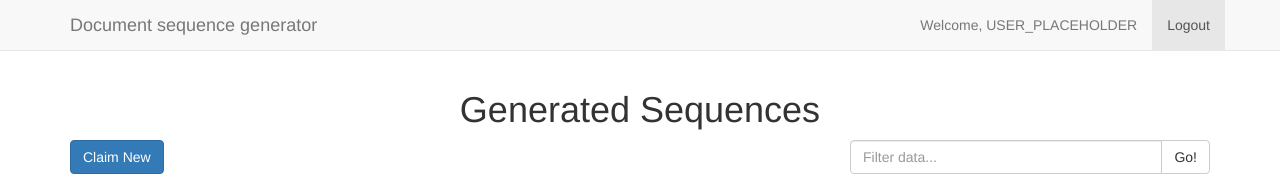
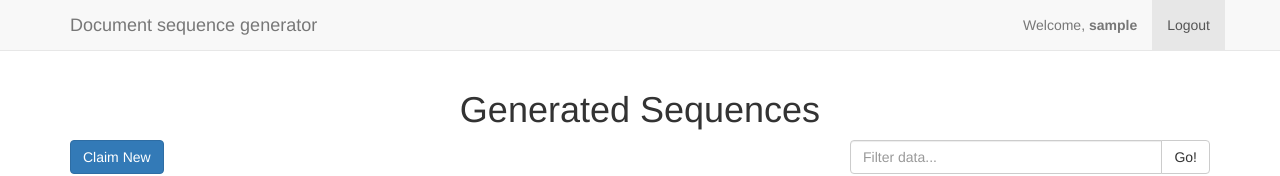
Before and after one commit to brama051/epic-frontend, an Angular app: page / in a window 1280 px wide. Shown: the top 176 px of the page. Built offline with nearby package versions, Linux system fonts and the light colour scheme; sample sign-in values are in the browser's storage.

Commit message:
Added username to the top bar

```diff
--- a/src/app/_services/authentication.service.ts
+++ b/src/app/_services/authentication.service.ts
@@ -24,6 +24,8 @@ export class AuthenticationService {
         localStorage.removeItem('loginMessage');
         if(message && message.status.indexOf("Error") == -1 && message.status.indexOf("Success: Login") > -1){
           localStorage.setItem('token', message.body);
+          localStorage.removeItem('loginMessage');
+          localStorage.setItem('username', username);
         }else{
           localStorage.setItem('loginMessage', message.body);
         }
@@ -47,6 +49,8 @@ export class AuthenticationService {
         //console.log(message);
         localStorage.removeItem('loginMessage');
         if(message && message.status.indexOf("Error") == -1 && message.status.indexOf("Success: Logout") > -1){
+          localStorage.removeItem('token');
+          localStorage.removeItem('username');
           localStorage.setItem('loginMessage', message.body);
         }
       });
--- a/src/app/app.module.ts
+++ b/src/app/app.module.ts
@@ -1,6 +1,6 @@
 import { BrowserModule } from '@angular/platform-browser';
 import { NgModule } from '@angular/core';
-import { FormsModule, ReactiveFormsModule } from '@angular/forms';
+import { FormsModule } from '@angular/forms';
 import { HttpModule } from '@angular/http';
 
 import { AppComponent } from './app.component';
--- a/src/app/header/header.component.html
+++ b/src/app/header/header.component.html
@@ -6,7 +6,7 @@
     </div>
     <div id="navbar" class="navbar-collapse collapse">
       <ul class="nav navbar-nav navbar-right">
-        <li><a href="#">Welcome, USER_PLACEHOLDER</a></li>
+        <li><a href="#">Welcome, <strong>{{username}}</strong></a></li>
         <li class="active"><a href="#" (click)="onLogout()" >Logout<span class="sr-only">(current)</span></a></li>
       </ul>
     </div><!--/.nav-collapse -->
--- a/src/app/header/header.component.ts
+++ b/src/app/header/header.component.ts
@@ -8,12 +8,13 @@ import {Router, ActivatedRoute} from "@angular/router";
   styleUrls: ['./header.component.css']
 })
 export class HeaderComponent implements OnInit {
-
+  username: string = "";
   constructor(private route: ActivatedRoute,
               private router: Router,
               private authenticationService: AuthenticationService) { }
 
   ngOnInit() {
+    this.username = localStorage.getItem('username');
   }
 
   onLogout(){
```
